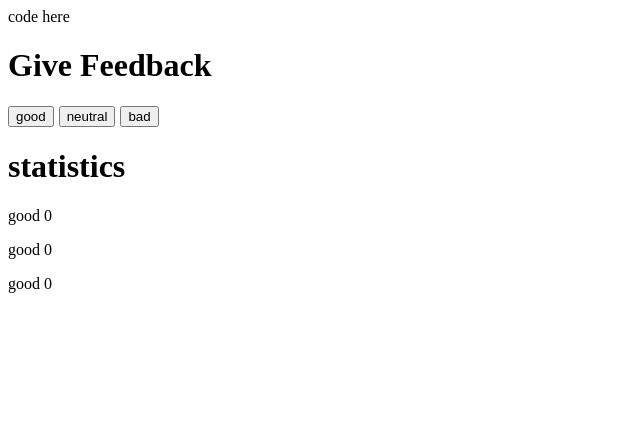
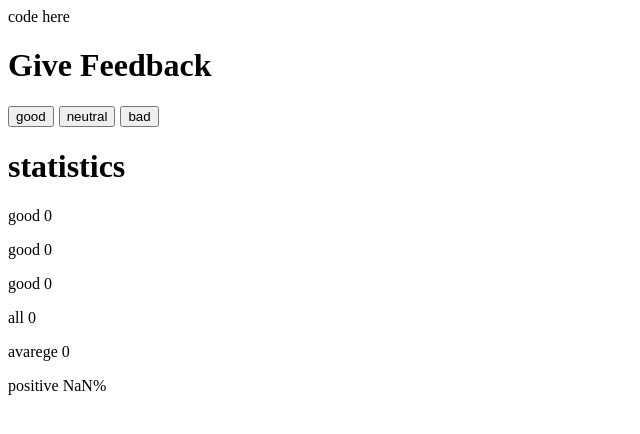
Before and after one commit to sohretturaman/fullstackopen-helsinky-exercises, a React (Vite) app in the folder part1/: page / in a window 1280 px wide. Shown: the top 434 px of the page, without its empty margins (0-640 px from the left). Built offline with nearby package versions, Linux system fonts and the light colour scheme.

Commit message:
exercise 1.7  has been completed in part1

```diff
--- a/part1/src/App.jsx
+++ b/part1/src/App.jsx
@@ -7,6 +7,14 @@ const App = () => {
  const [neutral, setNeutral] = useState(0)
  const [bad, setBad] = useState(0)
 
+ const avarege = (good,neutral,bad)=>{
+  let avrg = (good+neutral+bad)/3;
+  return avrg;
+ }
+ const getPositive =(good,neutral,bad)=>{
+  let total = good+neutral+bad;
+  return good / total;
+ }
  return (
    <div>
      code here
@@ -19,6 +27,9 @@ const App = () => {
      <p>good {good}</p>
      <p>good {neutral}</p>
      <p>good {bad}</p>
+     <p>all {bad+good+neutral} </p>
+    <p>avarege {avarege(good,neutral,bad)} </p>
+    <p>positive {getPositive(good,neutral,bad)}% </p>
    </div>
  )
 
```
